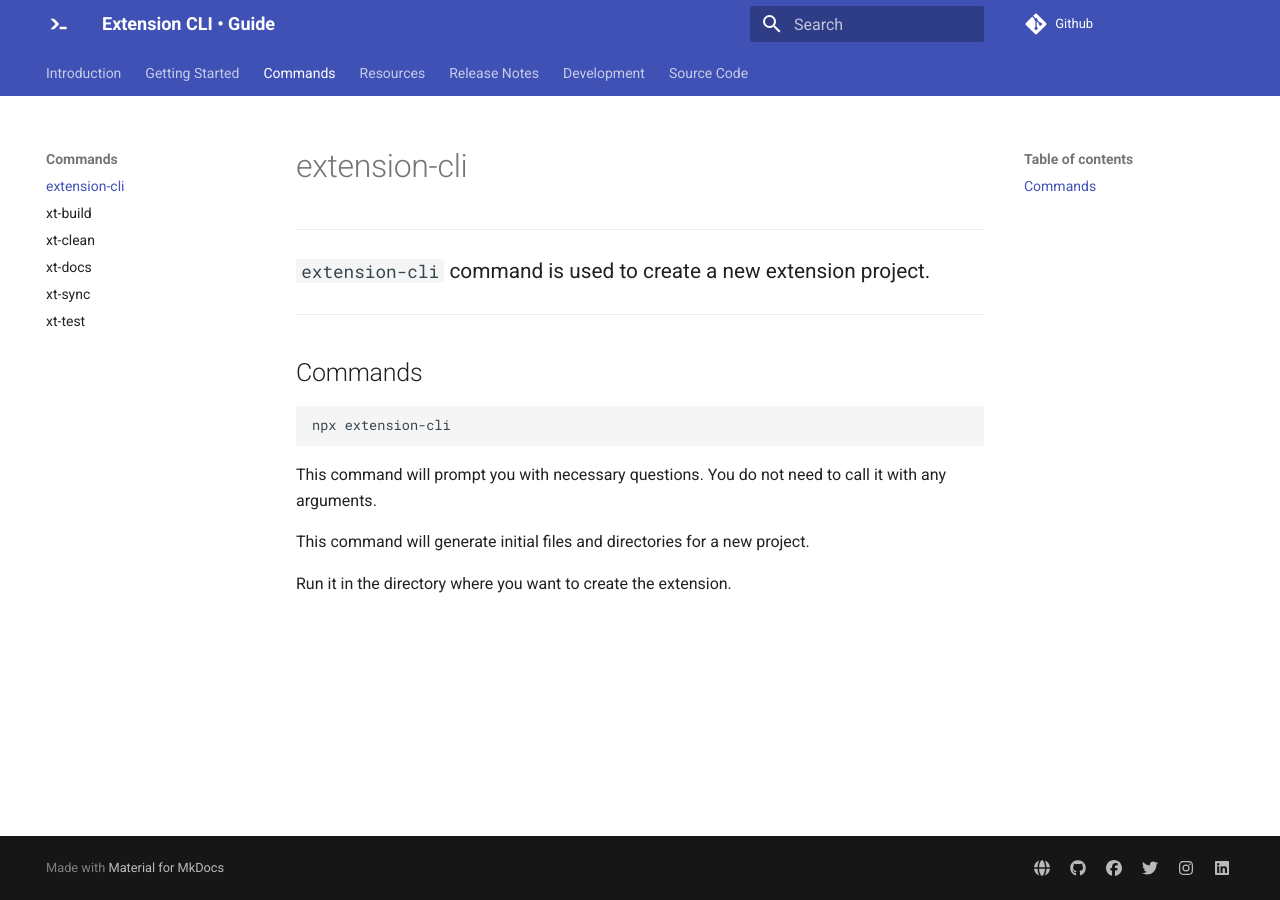
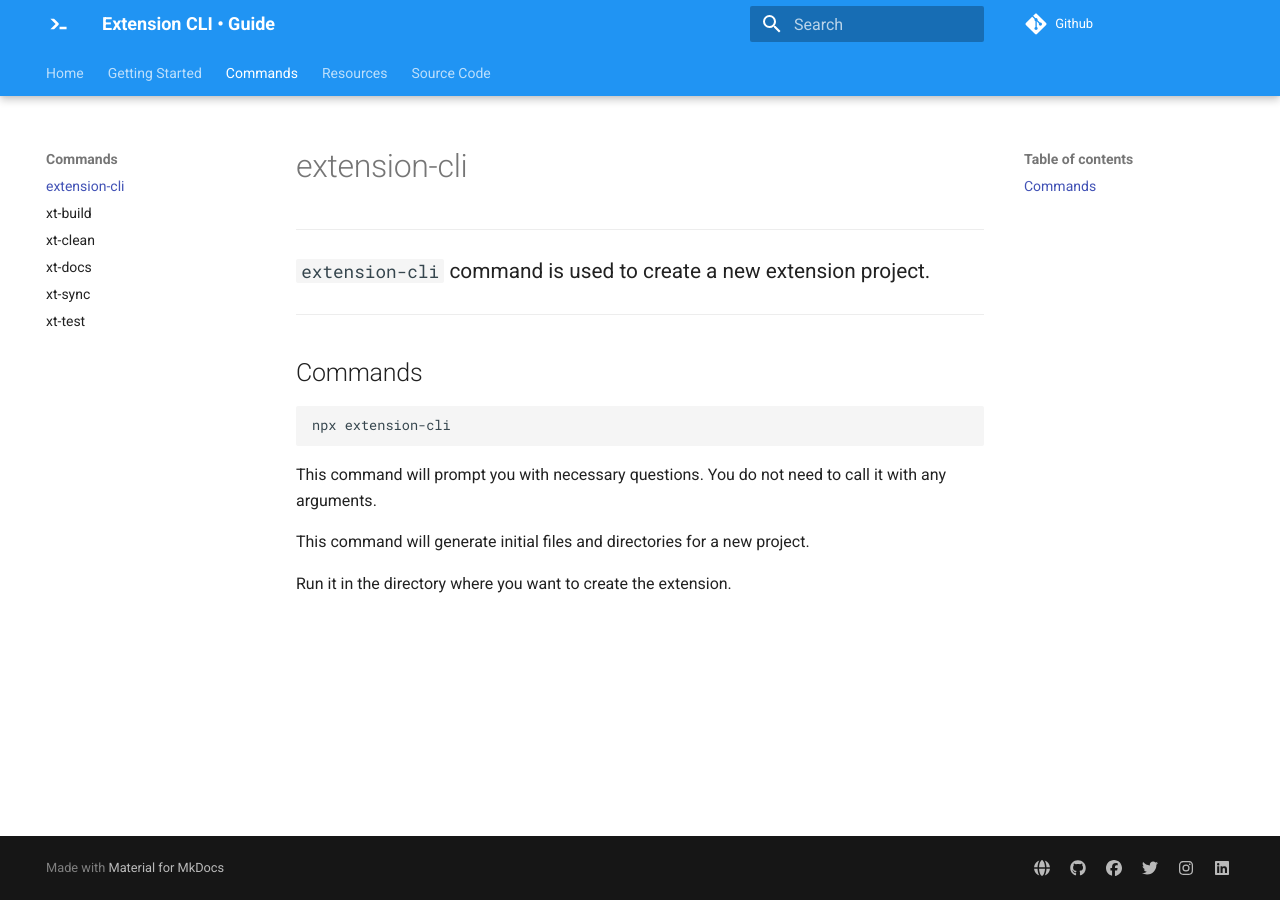
Before and after one commit to MobileFirstLLC/extension-cli, an MkDocs documentation site: the page built from guide/08-xt-create.md, in a window 1280 px wide. Built offline with MkDocs 1.6.1 and Material for MkDocs 9.7.7, drawn with Linux system fonts in a browser that asks for light colours; comment, search, counter and statistics services are not loaded.

Commit message:
update mkdocs config style and organization

```diff
--- a/mkdocs.yml
+++ b/mkdocs.yml
@@ -9,7 +9,7 @@
 use_directory_urls: true
 
 nav:
-  - 'Introduction': index.md
+  - Home: index.md
   - "Getting Started":
     - 'Installation': 01-getting-started.md
     - 'Configuration': 02-configuration.md
@@ -21,11 +21,11 @@
     - 'xt-sync': 06-xt-sync.md
     - 'xt-test': 07-xt-test.md
   - "Resources":
+    - Release Notes: 09-release-notes.md
+    - Helpful References: 12-helpful.md
     - Showcase: 10-showcase.md
-    - Helpful References: 12-helpful.md
     - Tech Stack: 11-stack.md
-  - "Release Notes": 09-release-notes.md
-  - "Development": 13-cli-development.md
+    - Development: 13-cli-development.md
   - "Source Code":
     - Github: https://github.com/MobileFirstLLC/extension-cli
 
@@ -39,10 +39,13 @@
   logo: '/extension-cli/assets/images/guide_icon.svg'
   favicon: '/extension-cli/assets/images/favicon.png'
   features:
-    - tabs
+    - navigation.tabs
+    - navigation.tabs.sticky
+    - navigation.expand
   palette:
-    primary: indigo
-    accent: pink
+    scheme: preference
+    primary: blue
+    accent: blue
 
 extra:
   social:
```
